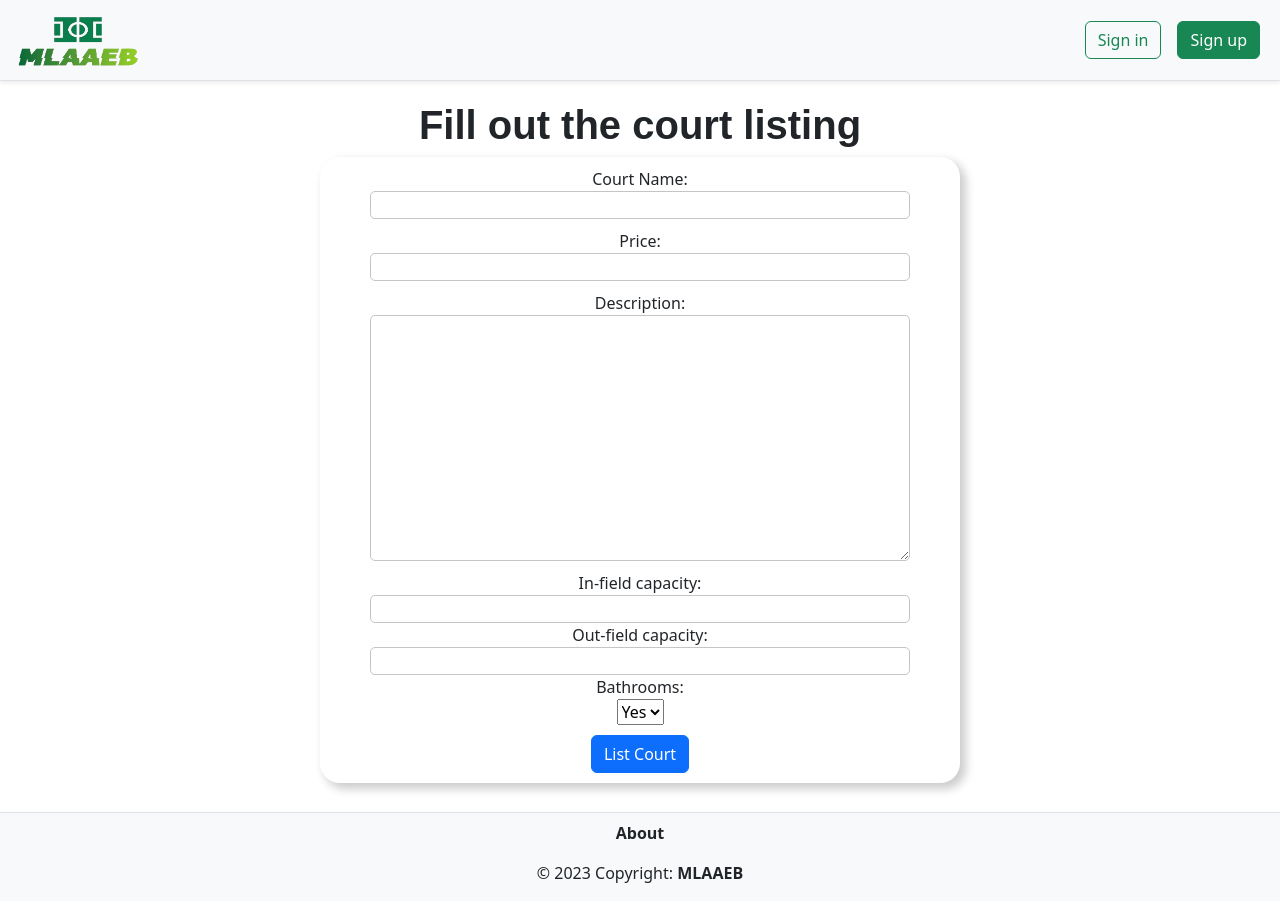
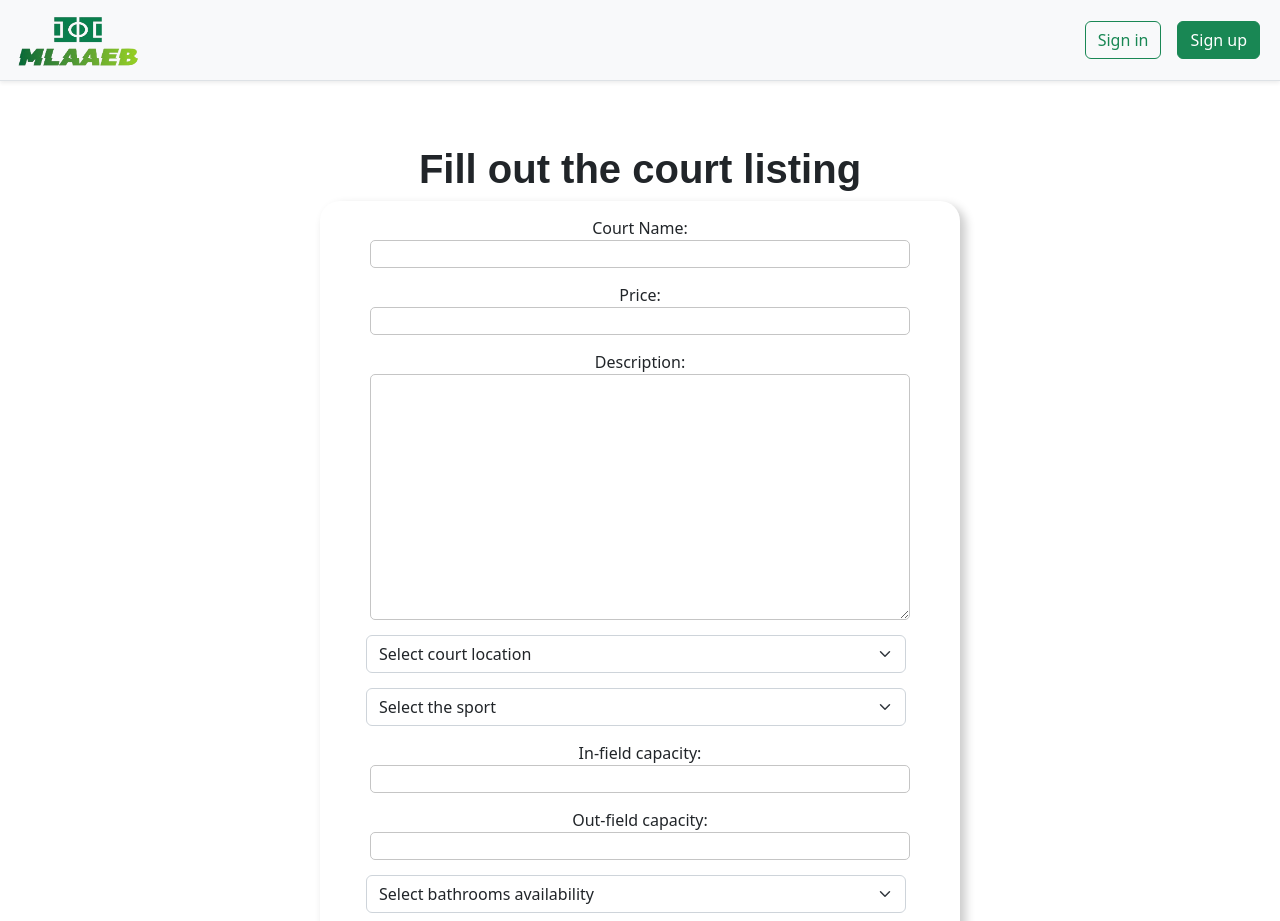
Before and after one commit to AlmajedA/mlaaeb, a Next.js app: page /listCourtPage in a window 1280 px wide. Shown: the top 921 px of the page. Built offline with nearby package versions, Linux system fonts and the light colour scheme.

Commit message:
listCourtPage modification (more options)

```diff
--- a/pages/listCourtPage.js
+++ b/pages/listCourtPage.js
@@ -30,6 +30,48 @@ const listCourtPage = () => {
         </div>
 
         <div className={styles.Field}>
+          <select
+            name="location"
+            id="city"
+            className={"form-select me-2"}
+            defaultValue={""}
+            required
+          >
+            <option value="" disabled hidden>
+              Select court location
+            </option>
+            <option value="dammam">Dammam</option>
+            <option value="khobar">Khobar</option>
+            <option value="dhahran">Dhahran</option>
+            <option value="alahasa">Al Ahsa</option>
+            <option value="saihat">Saihat</option>
+            <option value="qatif">Qatif</option>
+            <option value="riyadh">Riyadh</option>
+            <option value="jeddah">Jeddah</option>
+            <option value="medina">Medina</option>
+          </select>
+        </div>
+
+        <div className={styles.Field}>
+          <select
+            name="sport"
+            id="sport"
+            className={"form-select me-2"}
+            defaultValue={""}
+            required
+          >
+            <option value="" disabled hidden>
+              Select the sport
+            </option>
+            <option value="football">Football</option>
+            <option value="Tennis">Tennis</option>
+            <option value="basketball">Basketball</option>
+            <option value="paddle">Paddle</option>
+            <option value="volleyball">Volleyball</option>
+          </select>
+        </div>
+
+        <div className={styles.Field}>
           <label for="In-field-capacity">In-field capacity: </label>
           <input
             class="text-field"
@@ -37,6 +79,9 @@ const listCourtPage = () => {
             name="In-field-capacity"
             required
           />
+        </div>
+
+        <div className={styles.Field}>
           <label for="Out-field-capacity">Out-field capacity: </label>
           <input
             class="text-field"
@@ -44,8 +89,18 @@ const listCourtPage = () => {
             name="Out-field-capacity"
             required
           />
-          <label for="Bathrooms">Bathrooms: </label>
-          <select name="Bathrooms">
+        </div>
+
+        <div className={styles.Field}>
+          <select
+            name="Bathrooms"
+            className={"form-select me-2"}
+            defaultValue={""}
+            required
+          >
+            <option value="" disabled hidden>
+              Select bathrooms availability
+            </option>
             <option>Yes</option>
             <option>No</option>
           </select>
--- a/styles/listCourtPage.module.css
+++ b/styles/listCourtPage.module.css
@@ -3,8 +3,7 @@
   flex-direction: column;
   align-items: center;
   justify-content: center;
-  margin-top: 20px;
-  margin-bottom: 20px;
+  margin-top: 5%;
   width: 100%;
 }
 
@@ -21,6 +20,7 @@
   box-shadow: 5px 5px 10px 1px rgb(0, 0, 0, 20%);
   border-radius: 20px;
   width: 50%;
+  margin-bottom: 5%;
 }
 
 .Field {
@@ -28,7 +28,7 @@
   flex-direction: column;
   align-items: center;
   justify-content: center;
-  margin-top: 10px;
+  margin-top: 15px;
   width: 100%;
 
   padding: 0px 50px 0px 50px;
```
